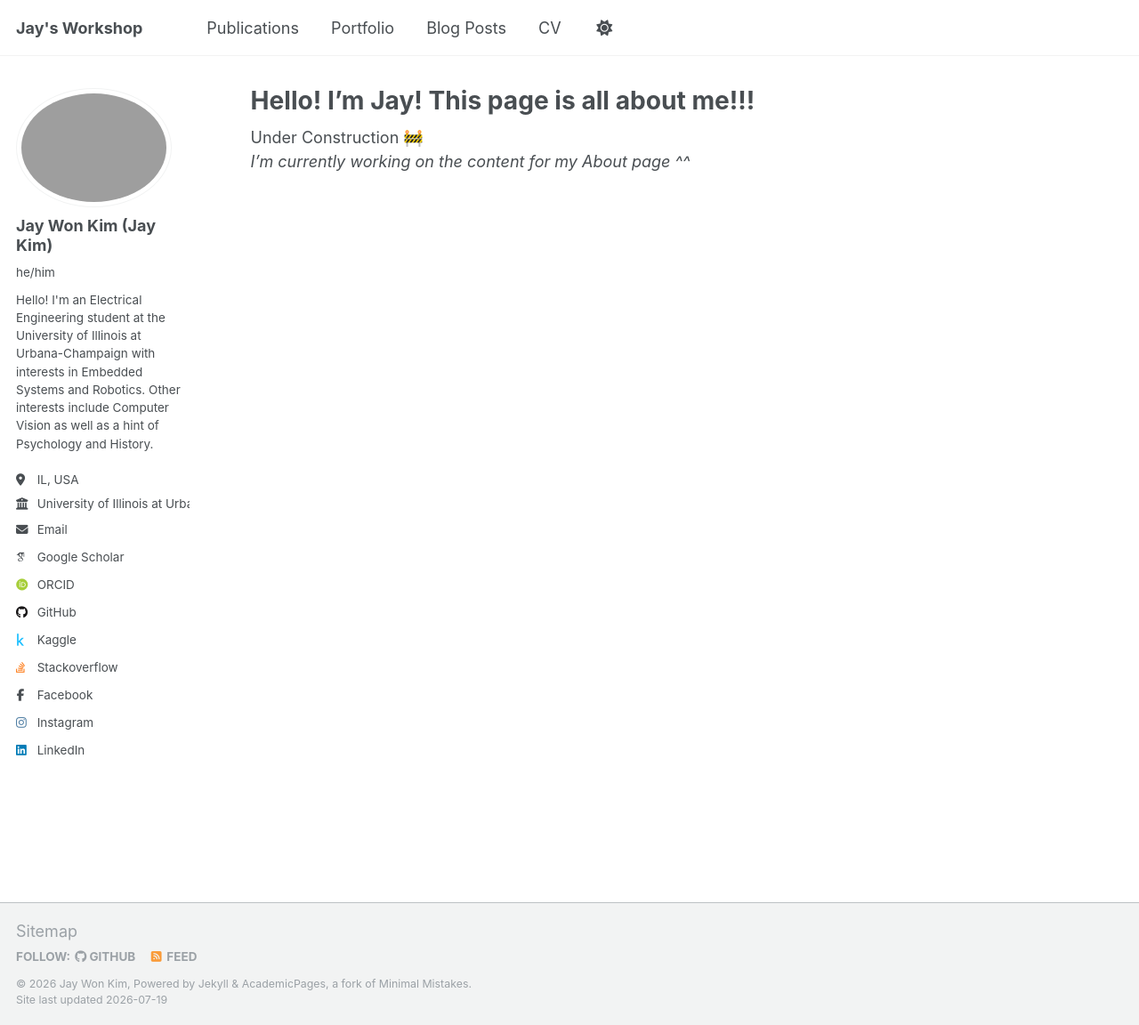
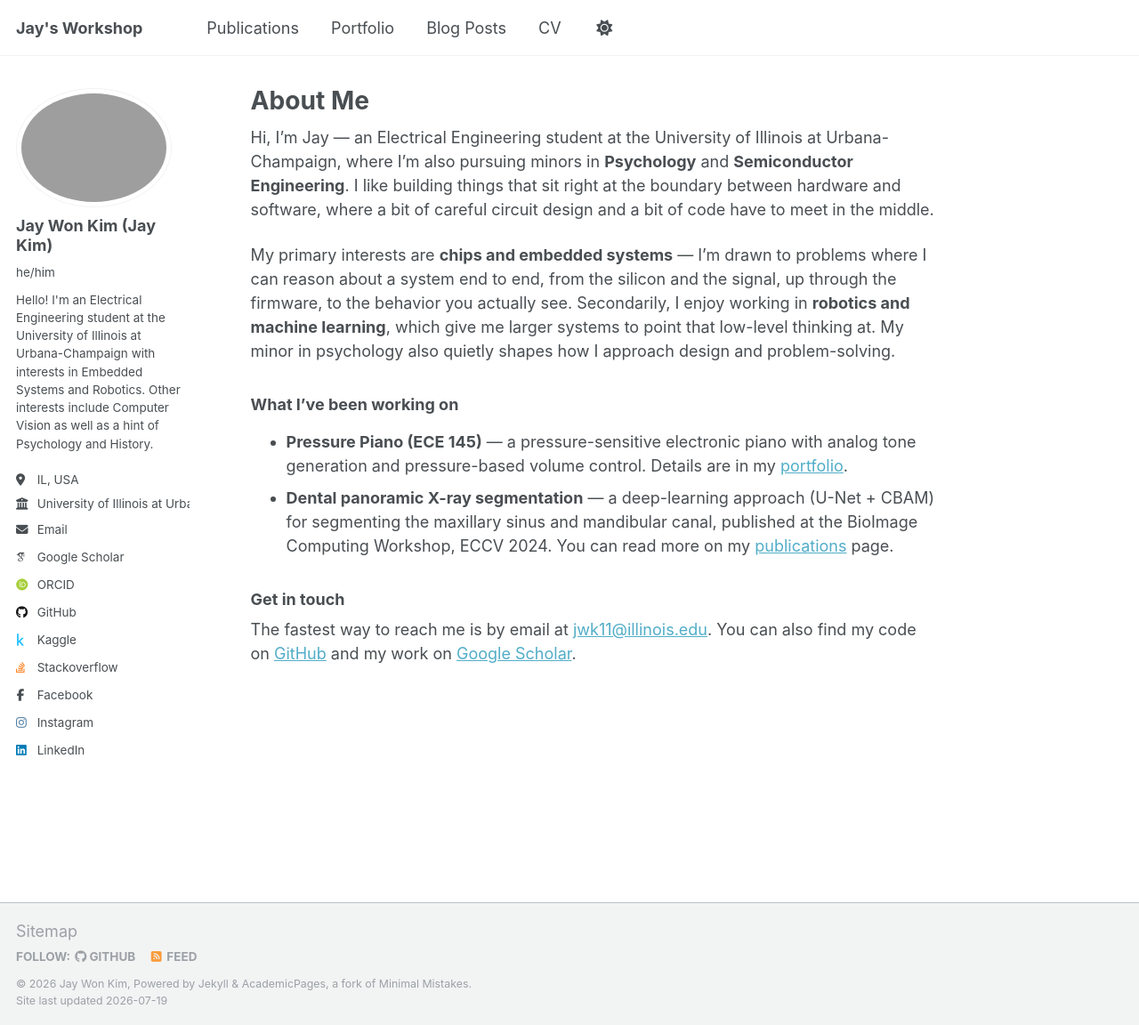
Before and after one commit to jaykim0413/jaykim0413.github.io, a Jekyll site: the page built from _pages/about.md, in a window 1280 px wide and 1152 px high. Shown: the whole window at 89% size. Built offline with Jekyll 4.4.1, drawn with Linux system fonts in a browser that asks for light colours; some web fonts are replaced.

Commit message:
Fill in About page with intro, interests, and projects
Replace the placeholder homepage with real content: intro, primary
interests (chips and embedded systems), secondary interests (robotics
and machine learning), Psychology and Semiconductor Engineering minors,
and the Pressure Piano and dental X-ray projects. Verified with a clean
jekyll build.

Co-Authored-By: Claude Opus 4.8 <noreply@anthropic.com>
Claude-Session: https://claude.ai/code/session_016ZzMn2rWjpBjpr5XjTZu4B

```diff
--- a/_pages/about.md
+++ b/_pages/about.md
@@ -1,11 +1,44 @@
 ---
 permalink: /
-title: "Hello! I'm Jay! This page is all about me!!!"
+title: "About Me"
 author_profile: true
 redirect_from:
   - /about/
   - /about.html
 ---
 
-Under Construction 🚧\
-*I'm currently working on the content for my About page ^^*
+Hi, I'm Jay — an Electrical Engineering student at the University of
+Illinois at Urbana-Champaign, where I'm also pursuing minors in
+**Psychology** and **Semiconductor Engineering**. I like building things
+that sit right at the boundary between hardware and software, where a bit
+of careful circuit design and a bit of code have to meet in the middle.
+
+My primary interests are **chips and embedded systems** — I'm drawn to
+problems where I can reason about a system end to end, from the silicon
+and the signal, up through the firmware, to the behavior you actually
+see. Secondarily, I enjoy working in **robotics and machine learning**,
+which give me larger systems to point that low-level thinking at. My minor
+in psychology also quietly shapes how I approach design and problem-solving.
+
+### What I've been working on
+
+- **Pressure Piano (ECE 145)** — a pressure-sensitive electronic piano
+  with analog tone generation and pressure-based volume control. Details
+  are in my [portfolio](/portfolio/).
+- **Dental panoramic X-ray segmentation** — a deep-learning approach
+  (U-Net + CBAM) for segmenting the maxillary sinus and mandibular
+  canal, published at the BioImage Computing Workshop, ECCV 2024. You
+  can read more on my [publications](/publications/) page.
+
+<!-- TODO: Add a line or two about anything current — a course project,
+     research group, club, or thing you're teaching yourself right now. -->
+
+### Get in touch
+
+The fastest way to reach me is by email at
+[jwk11@illinois.edu](mailto:jwk11@illinois.edu). You can also find my
+code on [GitHub](https://github.com/jaykim0413) and my work on
+[Google Scholar](https://scholar.google.com/citations?user=etPr_qIAAAAJ).
+
+<!-- TODO (optional): hometown / a one-line personal note, if you'd like
+     the page to feel a little more personal. -->
```
